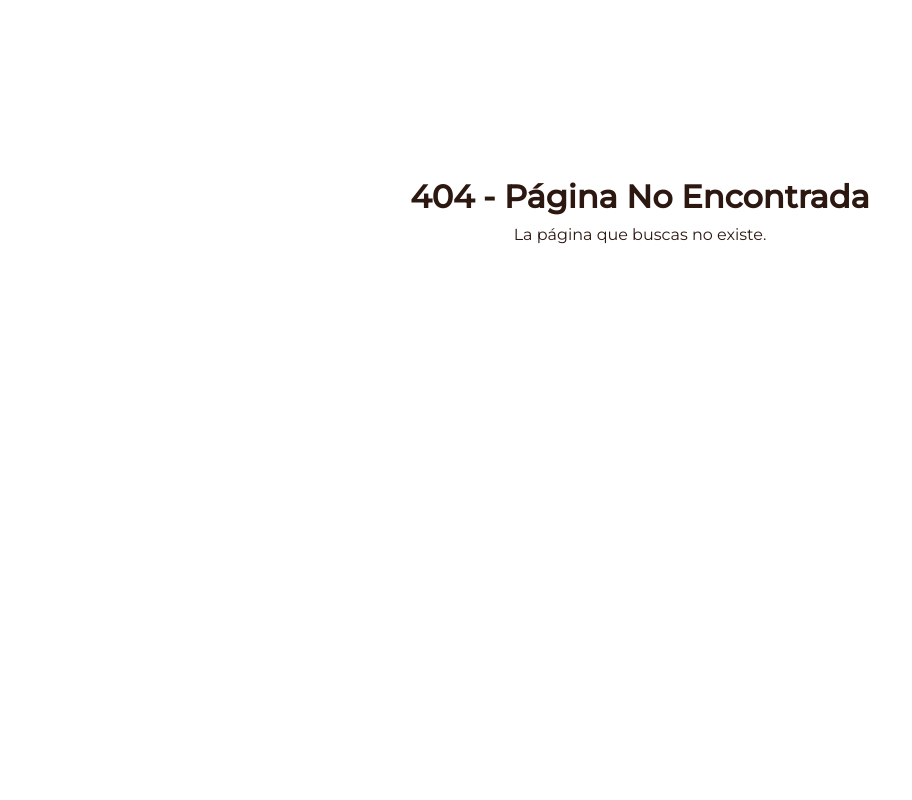
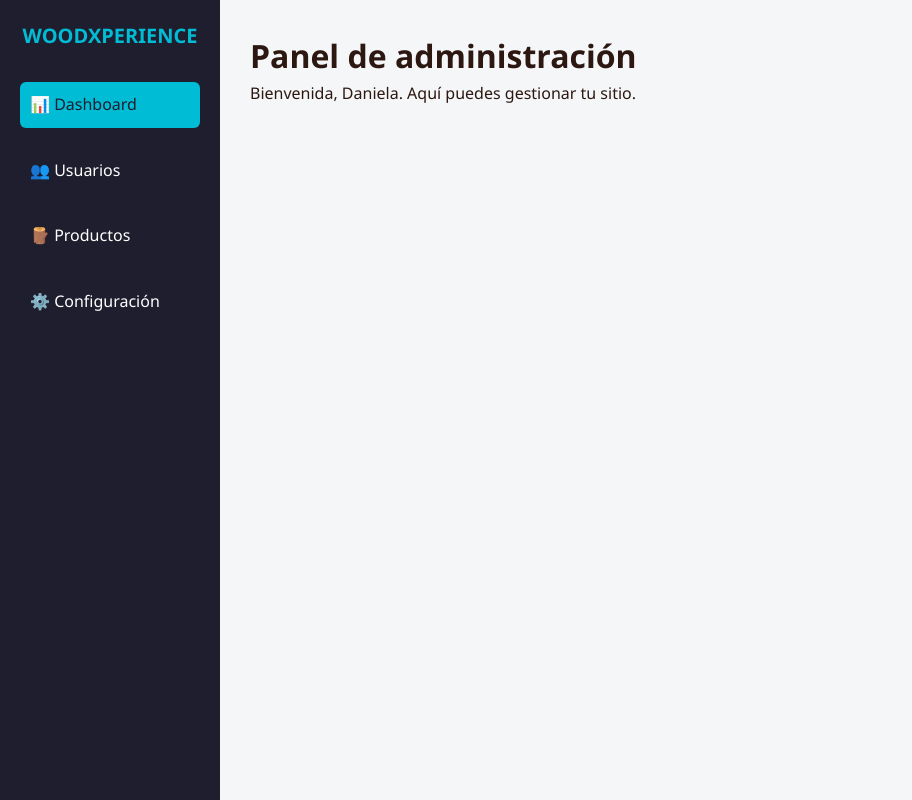
Before and after one commit to silviagonzalez0631/woodxperience, a React (Vite) app: page /admin in a window 1280 px wide. Shown: the top 800 px of the page, without its empty margins (0-912 px from the left). Built offline with nearby package versions, Linux system fonts and the light colour scheme.

Commit message:
Admin adelantos super basicos

```diff
--- a/package.json
+++ b/package.json
@@ -24,7 +24,7 @@
     "react": "^19.1.1",
     "react-dom": "^19.1.1",
     "react-icons": "^5.5.0",
-    "react-router-dom": "^7.8.1",
+    "react-router-dom": "^7.9.4",
     "react-slick": "^0.31.0",
     "slick-carousel": "^1.8.1",
     "swiper": "^12.0.2"
--- a/src/App.tsx
+++ b/src/App.tsx
@@ -1,62 +1,15 @@
-// src/App.tsx (actualizado)
+// src/App.tsx
 import React from 'react';
-import { BrowserRouter as Router, Routes, Route } from 'react-router-dom';
-import BarraNavegacion from './Components/BarraNavegacion';
-import Inicio from './Pages/Inicio';
-import DetalleProducto from './Pages/DetalleProducto';
-import Servicios from './Pages/Servicios';
-import Error404 from './Pages/Error404';
-import ProductosPagePC from './Pages/ProductosPagePC';
-import PiePagina from './Components/PiePagina';
-import BotonFlotante from './Components/BotonFlotante';
-import BarraInferiorMobile from './Components/BarraInferiorMobile';
-import BotonCarritoMobile from './Components/BotonCarritoMobile';
-import NosotrosMobile from './Pages/NosotrosMobile';
+import { BrowserRouter as Router } from 'react-router-dom';
 import { useMobileDetect } from './hooks/useMobileDetect';
-import NosotrosPC from './Pages/NosotrosPC';
-import AcercaDeMobile from './Pages/AcercaDeMobile';
-import Login from "./Pages/Login";
-import Registro from "./Pages/Registro";
-import './index.css';
-import PerfilMobile from './Pages/PerfilMobile';
+import AppContent from './AppContent';
 
 function App() {
   const isMobile = useMobileDetect();
 
   return (
     <Router>
-      <div className="app-container">
-        <BarraNavegacion />
-
-        <main style={{flex: 1, paddingBottom: isMobile ? '90px' : '0'}}>
-          <Routes>
-            <Route path="/" element={<Inicio />} />
-            <Route path="/producto/:id" element={<DetalleProducto />} />
-            <Route path="/servicios" element={<Servicios />} />
-            {/* Ruta condicional para Nosotros */}
-            <Route path="/nosotros" element={isMobile ? <NosotrosMobile /> : <NosotrosPC />} />
-            {/* Ruta para Acerca de Nosotros (solo móvil) */}
-            <Route path="/acerca" element={isMobile ? <AcercaDeMobile /> : <NosotrosPC />} />
-            <Route path="/productos" element={<ProductosPagePC />} />
-            <Route path="*" element={<Error404 />} />
-            <Route path="/login" element={<Login />} />
-            <Route path="/registro" element={<Registro />} />
-            <Route path="/perfil" element={isMobile ? <PerfilMobile /> : <Inicio />} />
-          </Routes>
-        </main>
-
-        {/* COMPONENTES MÓVIL */}
-        {isMobile && (
-          <>
-            <BarraInferiorMobile />
-            <BotonCarritoMobile />
-          </>
-        )}
-
-        {/* COMPONENTES PC */}
-        {!isMobile && <PiePagina />}
-        {!isMobile && <BotonFlotante />}
-      </div>
+      <AppContent isMobile={isMobile} />
     </Router>
   );
 }
--- /dev/null
+++ b/src/AppContent.tsx
@@ -0,0 +1,84 @@
+// src/App.tsx (actualizado)
+import React from 'react';
+import { Routes, Route, useLocation } from 'react-router-dom';
+import BarraNavegacion from './Components/BarraNavegacion';
+import Inicio from './Pages/Inicio';
+import DetalleProducto from './Pages/DetalleProducto';
+import Servicios from './Pages/Servicios';
+import Error404 from './Pages/Error404';
+import ProductosPagePC from './Pages/ProductosPagePC';
+import PiePagina from './Components/PiePagina';
+import BotonFlotante from './Components/BotonFlotante';
+import BarraInferiorMobile from './Components/BarraInferiorMobile';
+import BotonCarritoMobile from './Components/BotonCarritoMobile';
+import NosotrosMobile from './Pages/NosotrosMobile';
+import NosotrosPC from './Pages/NosotrosPC';
+import AcercaDeMobile from './Pages/AcercaDeMobile';
+import Login from "./Pages/Login";
+import Registro from "./Pages/Registro";
+import './index.css';
+import PerfilMobile from './Pages/PerfilMobile';
+
+
+//Componentes del panel de administrador
+import AdminLayout from './Pages/Admin/AdminLayout';
+import Dashboard from './Pages/Admin/Dashboard';
+
+
+
+
+
+    function AppContent({ isMobile }: { isMobile: boolean }) {
+    const location = useLocation();
+    const isAdminRoute = location.pathname.startsWith('/admin');
+
+
+
+    return (
+
+        <div className="app-container">
+            {!isAdminRoute && <BarraNavegacion />}
+
+            <main style={{flex: 1, paddingBottom: isMobile && !isAdminRoute ? '90px' : '0'}}>
+            <Routes>
+                <Route path="/" element={<Inicio />} />
+                <Route path="/producto/:id" element={<DetalleProducto />} />
+                <Route path="/servicios" element={<Servicios />} />
+                {/* Ruta condicional para Nosotros */}
+                <Route path="/nosotros" element={isMobile ? <NosotrosMobile /> : <NosotrosPC />} />
+                {/* Ruta para Acerca de Nosotros (solo móvil) */}
+                <Route path="/acerca" element={isMobile ? <AcercaDeMobile /> : <NosotrosPC />} />
+                <Route path="/productos" element={<ProductosPagePC />} />
+                <Route path="*" element={<Error404 />} />
+                <Route path="/login" element={<Login />} />
+                <Route path="/registro" element={<Registro />} />
+                <Route path="/perfil" element={isMobile ? <PerfilMobile /> : <Inicio />} />
+
+                {/* Rutas del panel de administración */}
+                <Route path="/admin" element={<AdminLayout />}>
+                <Route index element={<Dashboard />} />
+
+            </Route>
+
+            </Routes>
+            </main>
+
+            {/* COMPONENTES MÓVIL */}
+            {isMobile && !isAdminRoute && (
+            <>
+                <BarraInferiorMobile />
+                <BotonCarritoMobile />
+            </>
+            )}
+
+
+            {/* COMPONENTES PC */}
+            {!isMobile && !isAdminRoute && <PiePagina />}
+            {!isMobile && !isAdminRoute && <BotonFlotante />}
+
+        </div>
+
+    );
+    }
+
+export default AppContent;
--- /dev/null
+++ b/src/Components/Admin/AdminMenu.tsx
@@ -0,0 +1,16 @@
+import { NavLink } from 'react-router-dom';
+import '../../css/Admin/AdminMenu.css'; // si quieres estilos separados
+
+export default function AdminMenu() {
+    return (
+        <nav className="admin-menu">
+        <h2 className="admin-title">WOODXPERIENCE</h2>
+        <ul>
+            <li><NavLink to="/admin" className="link">📊 Dashboard</NavLink></li>
+            <li><NavLink to="/admin/usuarios" className="link">👥 Usuarios</NavLink></li>
+            <li><NavLink to="/admin/productos" className="link">🪵 Productos</NavLink></li>
+            <li><NavLink to="/admin/configuracion" className="link">⚙️ Configuración</NavLink></li>
+        </ul>
+        </nav>
+    );
+}
--- /dev/null
+++ b/src/Pages/Admin/AdminLayout.tsx
@@ -0,0 +1,14 @@
+import { Outlet } from 'react-router-dom';
+import AdminMenu from '../../Components/Admin/AdminMenu';
+import '../../css/Admin/AdminLayout.css'; // si quieres estilos separados
+
+export default function AdminLayout() {
+    return (
+        <div className="admin-layout">
+        <AdminMenu />
+        <div className="admin-content">
+            <Outlet />
+        </div>
+        </div>
+    );
+    }
--- /dev/null
+++ b/src/Pages/Admin/Dashboard.tsx
@@ -0,0 +1,8 @@
+export default function Dashboard() {
+    return (
+        <div>
+        <h1>Panel de administración</h1>
+        <p>Bienvenida, Daniela. Aquí puedes gestionar tu sitio.</p>
+        </div>
+    );
+}
--- /dev/null
+++ b/src/css/Admin/AdminLayout.css
@@ -0,0 +1,12 @@
+.admin-layout {
+  display: flex;
+  height: 100vh;
+  background-color: #f4f6f8;
+  font-family: 'Segoe UI', sans-serif;
+}
+
+.admin-content {
+  flex: 1;
+  padding: 30px;
+  overflow-y: auto;
+}
--- /dev/null
+++ b/src/css/Admin/AdminMenu.css
@@ -0,0 +1,43 @@
+    .admin-menu {
+    width: 220px;
+    background-color: #1e1e2f;
+    color: white;
+    padding: 20px;
+    display: flex;
+    flex-direction: column;
+    }
+
+    .admin-title {
+    font-size: 20px;
+    margin-bottom: 30px;
+    text-align: center;
+    color: #00bcd4;
+    }
+
+    .admin-menu ul {
+    list-style: none;
+    padding: 0;
+    }
+
+    .admin-menu li {
+    margin-bottom: 20px;
+    }
+
+    .link {
+    color: white;
+    text-decoration: none;
+    font-weight: 500;
+    display: block;
+    padding: 10px;
+    border-radius: 6px;
+    transition: background 0.3s;
+    }
+
+    .link:hover {
+    background-color: #2e2e42;
+    }
+
+    .link.active {
+    background-color: #00bcd4;
+    color: #1e1e2f;
+    }
```
Also changed, not shown: 1 other file (tests, documents, lock files or other folders).
